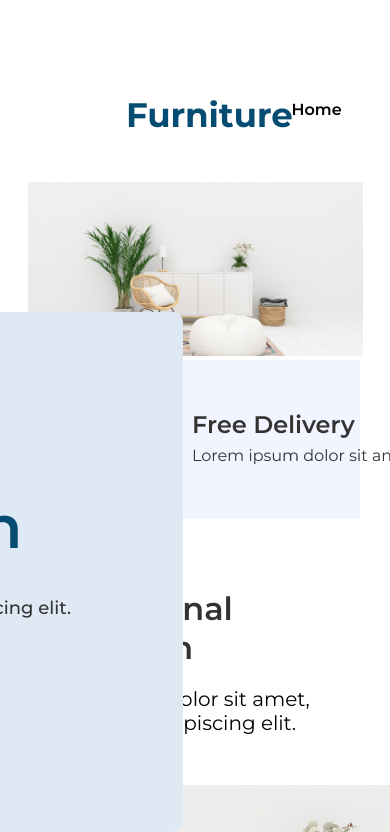
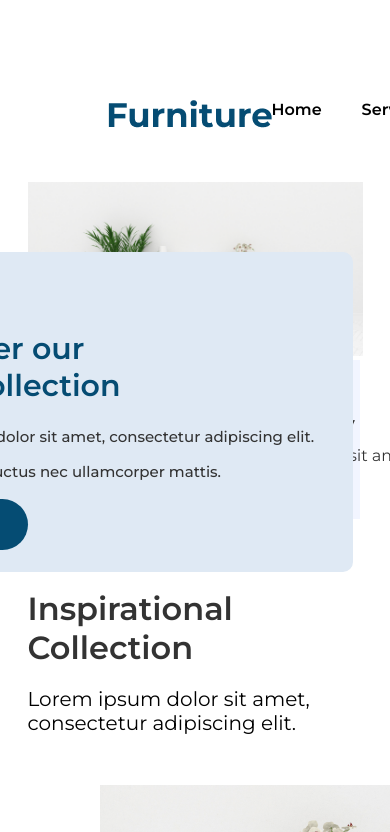
Before and after one commit to GiftChika/FURNITURE-WEBSITE, a plain HTML site: page index.html in a window 390 px wide. Shown: the top 832 px of the page. Drawn offline with Linux system fonts and the light colour scheme.

Commit message:
continued to add responsiveness to my css file

```diff
--- a/css/index.css
+++ b/css/index.css
@@ -460,8 +460,8 @@ form{
     .section-1{gap: 15px;}
     .box-text{top: 130px; right: 180px;}
 }
-@media (max-width:1701px) {
-    .eclipes{right: 140px;}
+@media (max-width:1024px) {
+    /* .eclipes{right: 140px;}
     .empty-box1{left: 310px;}
     .empty-box2{left: 720px;}
     .empty-box3{right: 320px;}
@@ -474,5 +474,54 @@ form{
     .section-1{gap: 15px;}
     .box-text{top: 130px; right: 180px;}
     .hangin-txt{left: 580px;}
-    .eclipes{right: 100px;}
+    .eclipes{right: 100px;} */
+    .box-text{
+    background-color:  #DFE9F4;
+    display: inline-block;
+    position: absolute;
+    top: 70px;
+    right: 10px;
+    padding: 18px;
+    width: 480px;
+    height: 320px;
+    border-radius: 10px; }
+    .discover{
+        font-size:30px ;
+        font-weight: 700;
+        color: #054C73;
+        margin-top: 10px;
+
+    }
+    .new{
+        font-size:20px ;
+        font-weight: 600;
+        margin-top: 7px;
+    }
+    .box-text p{
+        font-size:15px ;
+        font-weight:500 ;
+        line-height: 35px;
+        margin-top: 15px;
+
+
+    }
+    .btn{
+        font-size: 16px;
+        font-weight: 700;
+        padding-top: 15px ;
+        padding-bottom: 18px;
+        padding-left: 30px;
+        padding-right: 30px;
+        border-radius: 50px;
+        margin-top: 10px;
+    }
+    .top-bar{
+        margin-left: 80px;
+        margin-right: 80px;
+    }
+    .navside ul{
+        gap: 40px;
+    }
+
+
 }
```
